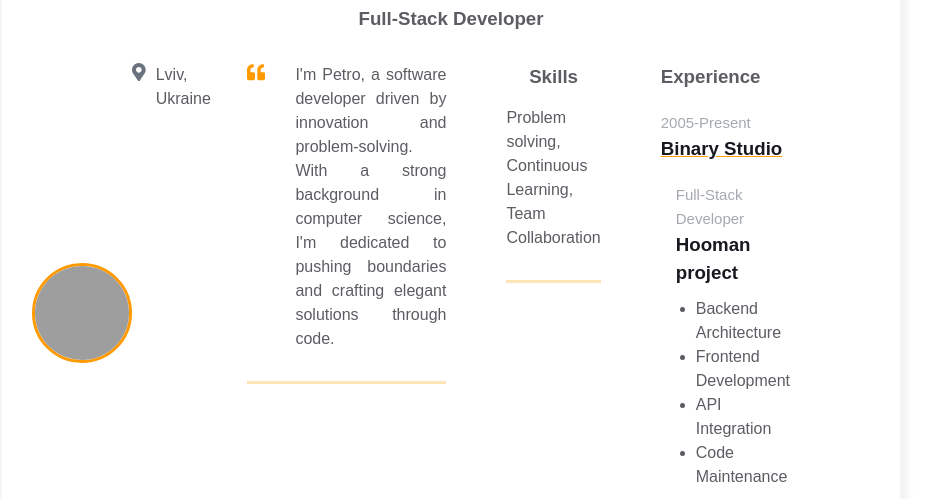
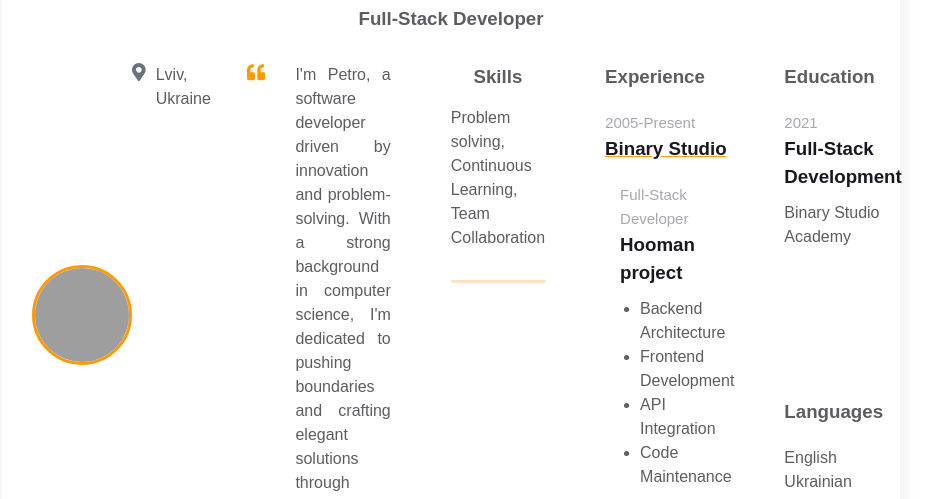
Before and after one commit to Petro28/Petro28-homepage, a plain HTML site: page index.html in a window 1280 px wide. Shown: the part 139-638 px from the top of the page, without its empty margins (189-1122 px from the left). Drawn offline with Linux system fonts and the light colour scheme; grey boxes are pictures that could not be loaded.

Commit message:
Added additional information

```diff
--- a/index.html
+++ b/index.html
@@ -141,7 +141,41 @@
                       </div>
                     </div>
 
-                    <div class="additional-info fv"></div>
+                    <div class="additional-info fv">
+                      <div class="additional-info fv">
+                        <div class="additional-info__education">
+                          <h3 class="additional-info__education-header">
+                            Education
+                          </h3>
+                          <div class="additional-info__education-university">
+                            <span
+                              class="additional-info__education-university-durability"
+                              >2021</span
+                            >
+                            <h3
+                              class="additional-info__education-university-speciality"
+                            >
+                              Full-Stack Development
+                            </h3>
+                            <p
+                              class="additional-info__education-university-name"
+                            >
+                              Binary Studio Academy
+                            </p>
+                          </div>
+                        </div>
+
+                        <div class="additional-info__languages">
+                          <h3 class="additional-info__languages-header">
+                            Languages
+                          </h3>
+                          <p class="additional-info__languages-item">English</p>
+                          <p class="additional-info__languages-item">
+                            Ukrainian
+                          </p>
+                        </div>
+                      </div>
+                    </div>
                   </div>
                 </div>
               </div>
```
